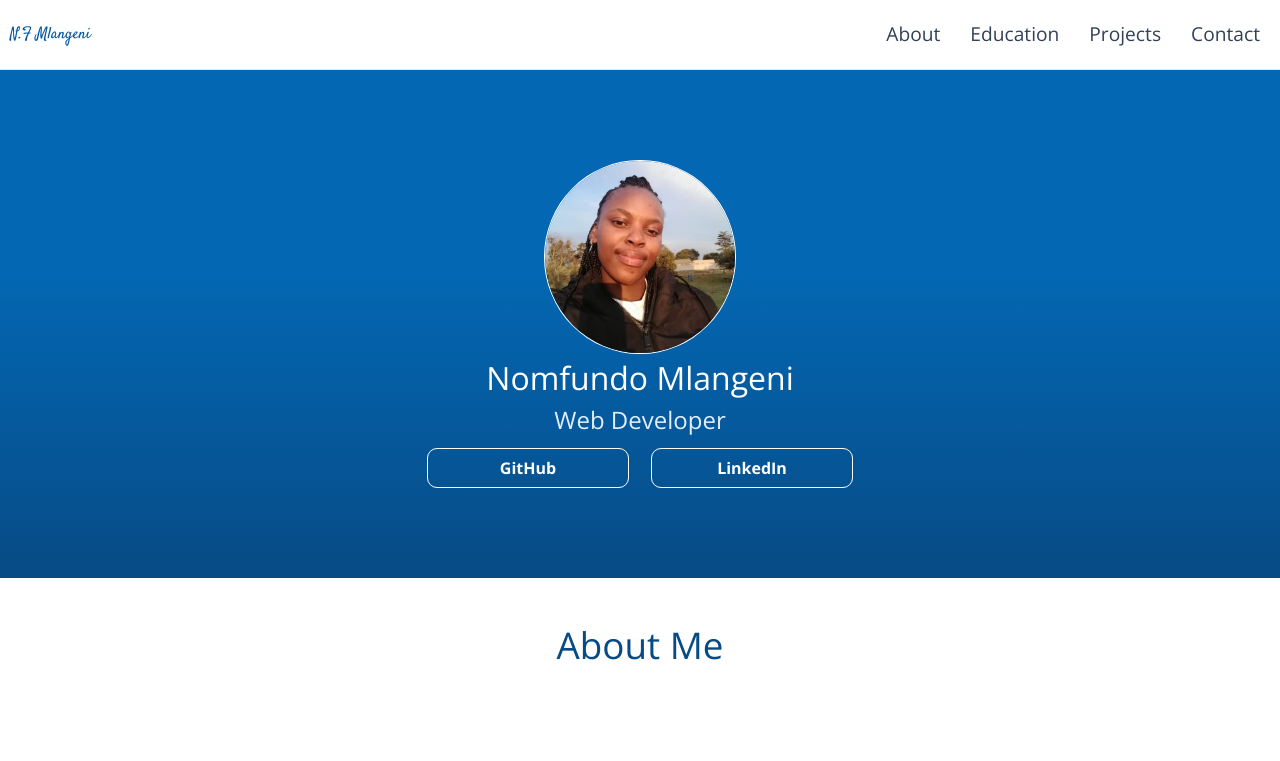
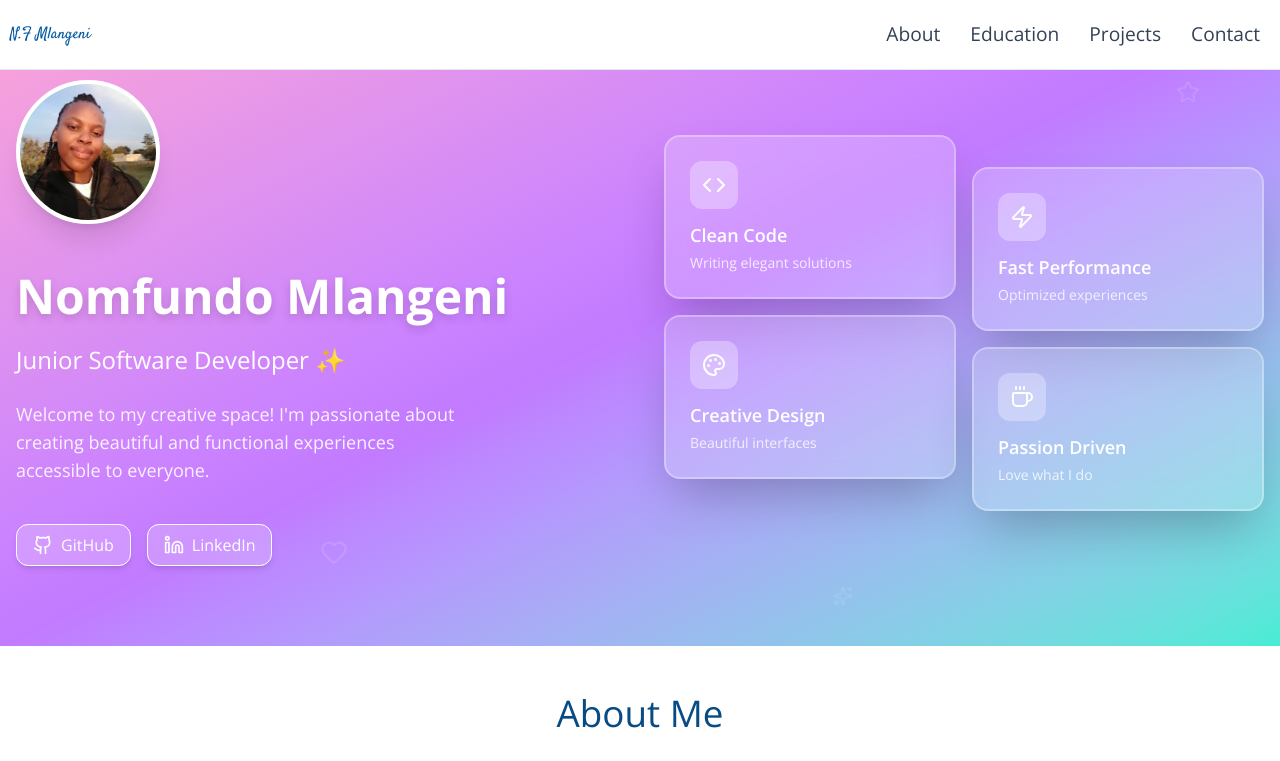
Before and after one commit to NomfundoFlorence/web-portfolio, a React (Vite) app in the folder client/: page / in a window 1280 px wide. Shown: the top 761 px of the page. Built offline with nearby package versions, Linux system fonts and the light colour scheme.

Commit message:
hero section redesign

```diff
--- a/client/src/components/HeroSection.jsx
+++ b/client/src/components/HeroSection.jsx
@@ -1,21 +1,128 @@
+import {
+  Github,
+  Linkedin,
+  Heart,
+  Sparkles,
+  Star,
+  Code,
+  Palette,
+  Zap,
+  Coffee,
+} from "lucide-react";
+
 import "/public/HeroSection.css";
 import image from "/images/image05.jpg";
 
 export default function HeroSection() {
+  // return (
+  //   <section className="hero-section">
+  //     <img src={image} alt="image of Nomfundo smiling" />
+  //     <h1 className="name">Nomfundo Mlangeni</h1>
+  //     <h3 className="professional-title">Web Developer</h3>
+  //     <div className="socials-container">
+  //       <button className="github-button">
+  //         <a href="https://github.com/NomfundoFlorence" target="blank">
+  //           GitHub
+  //         </a>
+  //       </button>
+  //       <button className="linkedIn-button">
+  //         <a href="https://www.linkedin.com/in/nomfundo-mlangeni05/" target="blank">LinkedIn</a>
+  //       </button>
+  //     </div>
+  //   </section>
+  // );
+
+  {
+    /* Hero Section */
+  }
   return (
-    <section className="hero-section">
-      <img src={image} alt="image of Nomfundo smiling" />
-      <h1 className="name">Nomfundo Mlangeni</h1>
-      <h3 className="professional-title">Web Developer</h3>
-      <div className="socials-container">
-        <button className="github-button">
-          <a href="https://github.com/NomfundoFlorence" target="blank">
-            GitHub
-          </a>
-        </button>
-        <button className="linkedIn-button">
-          <a href="https://www.linkedin.com/in/nomfundo-mlangeni05/" target="blank">LinkedIn</a>
-        </button>
+    <section className="py-20 bg-gradient-to-br from-pink-300 via-purple-400 to-teal-300 text-white relative overflow-hidden">
+      <div className="absolute inset-0 opacity-20">
+        <Sparkles className="absolute top-10 left-10 w-8 h-8 animate-pulse" />
+        <Star className="absolute top-20 right-20 w-6 h-6 animate-pulse" />
+        <Heart className="absolute bottom-20 left-1/4 w-7 h-7 animate-pulse" />
+        <Sparkles className="absolute bottom-10 right-1/3 w-5 h-5 animate-pulse" />
+      </div>
+      <div className="container px-4 mx-auto relative z-10">
+        <div className="grid md:grid-cols-2 gap-12 items-center">
+          {/* Left side - Text content */}
+          <div className="text-left space-y-6">
+            <div className="inline-block">
+              <div className="w-36 h-36 mb-6 overflow-hidden bg-white rounded-full border-4 border-white shadow-xl">
+                <img
+                  src={image}
+                  alt="Nomfundo smiling"
+                  className="object-cover w-full h-full"
+                />
+              </div>
+            </div>
+            <h1 className="text-5xl font-bold drop-shadow-lg">
+              Nomfundo Mlangeni
+            </h1>
+            <p className="text-2xl">Junior Software Developer ✨</p>
+            <p className="text-lg text-white/90 max-w-md">
+              Welcome to my creative space! I'm passionate about creating
+              beautiful and functional experiences accessible to everyone.
+            </p>
+
+            <div className="flex gap-4 pt-4">
+              <a
+                href="https://github.com/NomfundoFlorence"
+                target="_blank"
+                rel="noopener noreferrer"
+                className="flex items-center gap-2 px-4 py-2 rounded-xl bg-white/20 backdrop-blur border border-white text-white hover:bg-white hover:text-pink-600 transition-colors shadow-md">
+                <Github className="w-5 h-5" />
+                GitHub
+              </a>
+              <a
+                href="https://www.linkedin.com/in/nomfundo-mlangeni05/"
+                target="_blank"
+                rel="noopener noreferrer"
+                className="flex items-center gap-2 px-4 py-2 rounded-xl bg-white/20 backdrop-blur border border-white text-white hover:bg-white hover:text-purple-600 transition-colors shadow-md">
+                <Linkedin className="w-5 h-5" />
+                LinkedIn
+              </a>
+            </div>
+          </div>
+
+          {/* Right side - Interactive Cards */}
+          <div className="hidden md:grid grid-cols-2 gap-4">
+            <div className="space-y-4">
+              <div className="bg-white/20 backdrop-blur-md rounded-2xl p-6 border-2 border-white/30 shadow-2xl hover:scale-105 transition-transform">
+                <div className="w-12 h-12 bg-white/30 rounded-xl flex items-center justify-center mb-3">
+                  <Code className="w-6 h-6 text-white" />
+                </div>
+                <h3 className="font-semibold text-lg mb-1">Clean Code</h3>
+                <p className="text-sm text-white/80">
+                  Writing elegant solutions
+                </p>
+              </div>
+              <div className="bg-white/20 backdrop-blur-md rounded-2xl p-6 border-2 border-white/30 shadow-2xl hover:scale-105 transition-transform">
+                <div className="w-12 h-12 bg-white/30 rounded-xl flex items-center justify-center mb-3">
+                  <Palette className="w-6 h-6 text-white" />
+                </div>
+                <h3 className="font-semibold text-lg mb-1">Creative Design</h3>
+                <p className="text-sm text-white/80">Beautiful interfaces</p>
+              </div>
+            </div>
+            <div className="space-y-4 mt-8">
+              <div className="bg-white/20 backdrop-blur-md rounded-2xl p-6 border-2 border-white/30 shadow-2xl hover:scale-105 transition-transform">
+                <div className="w-12 h-12 bg-white/30 rounded-xl flex items-center justify-center mb-3">
+                  <Zap className="w-6 h-6 text-white" />
+                </div>
+                <h3 className="font-semibold text-lg mb-1">Fast Performance</h3>
+                <p className="text-sm text-white/80">Optimized experiences</p>
+              </div>
+              <div className="bg-white/20 backdrop-blur-md rounded-2xl p-6 border-2 border-white/30 shadow-2xl hover:scale-105 transition-transform">
+                <div className="w-12 h-12 bg-white/30 rounded-xl flex items-center justify-center mb-3">
+                  <Coffee className="w-6 h-6 text-white" />
+                </div>
+                <h3 className="font-semibold text-lg mb-1">Passion Driven</h3>
+                <p className="text-sm text-white/80">Love what I do</p>
+              </div>
+            </div>
+          </div>
+        </div>
       </div>
     </section>
   );
```
